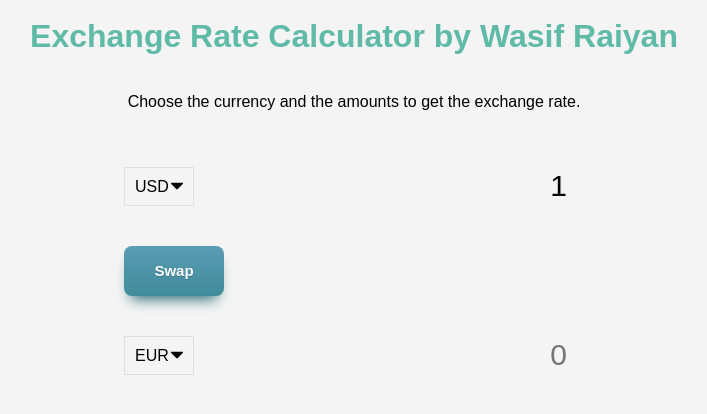
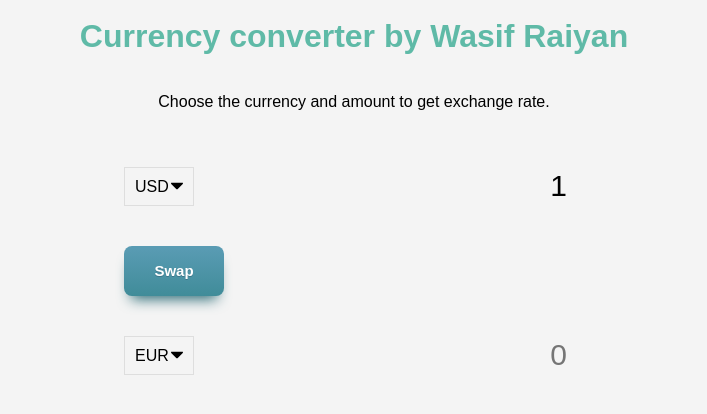
Before and after one commit to wasifraiyan/Currency-converter, a plain HTML site: page index.html in a window 1280 px wide. Shown: the part 254-668 px from the top of the page, without its empty margins (286-993 px from the left). Drawn offline with Linux system fonts and the light colour scheme; no server answers.

Commit message:
Update index.html

```diff
--- a/index.html
+++ b/index.html
@@ -13,8 +13,8 @@
 
 <body>
     <img src="img/logo.png" alt="" class="money-img" />
-    <h1>Exchange Rate Calculator by Wasif Raiyan</h1>
-    <p>Choose the currency and the amounts to get the exchange rate.</p>
+    <h1>Currency converter by Wasif Raiyan</h1>
+    <p>Choose the currency and amount to get exchange rate.</p>
 
     <div class="container">
         <div class="currency">
```
